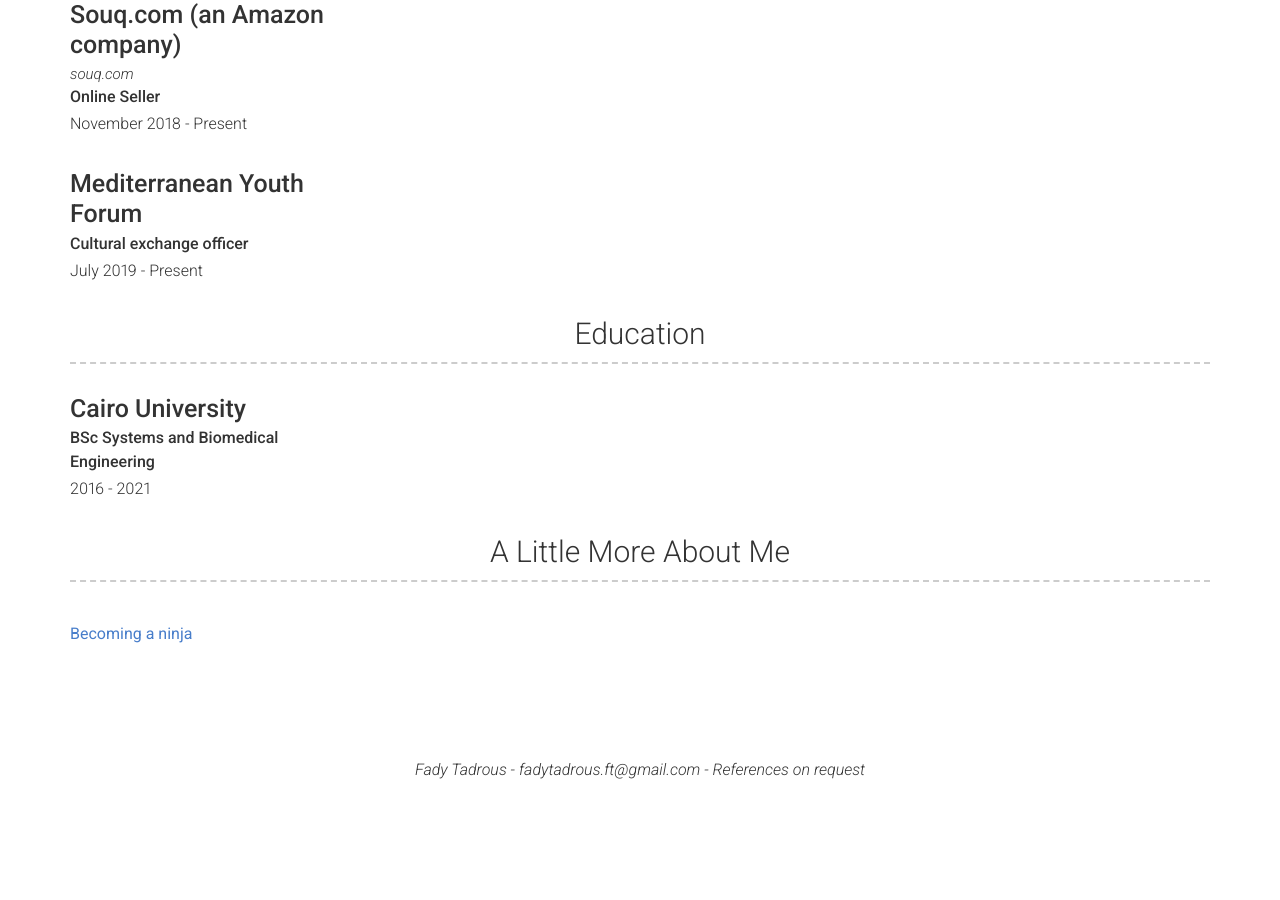
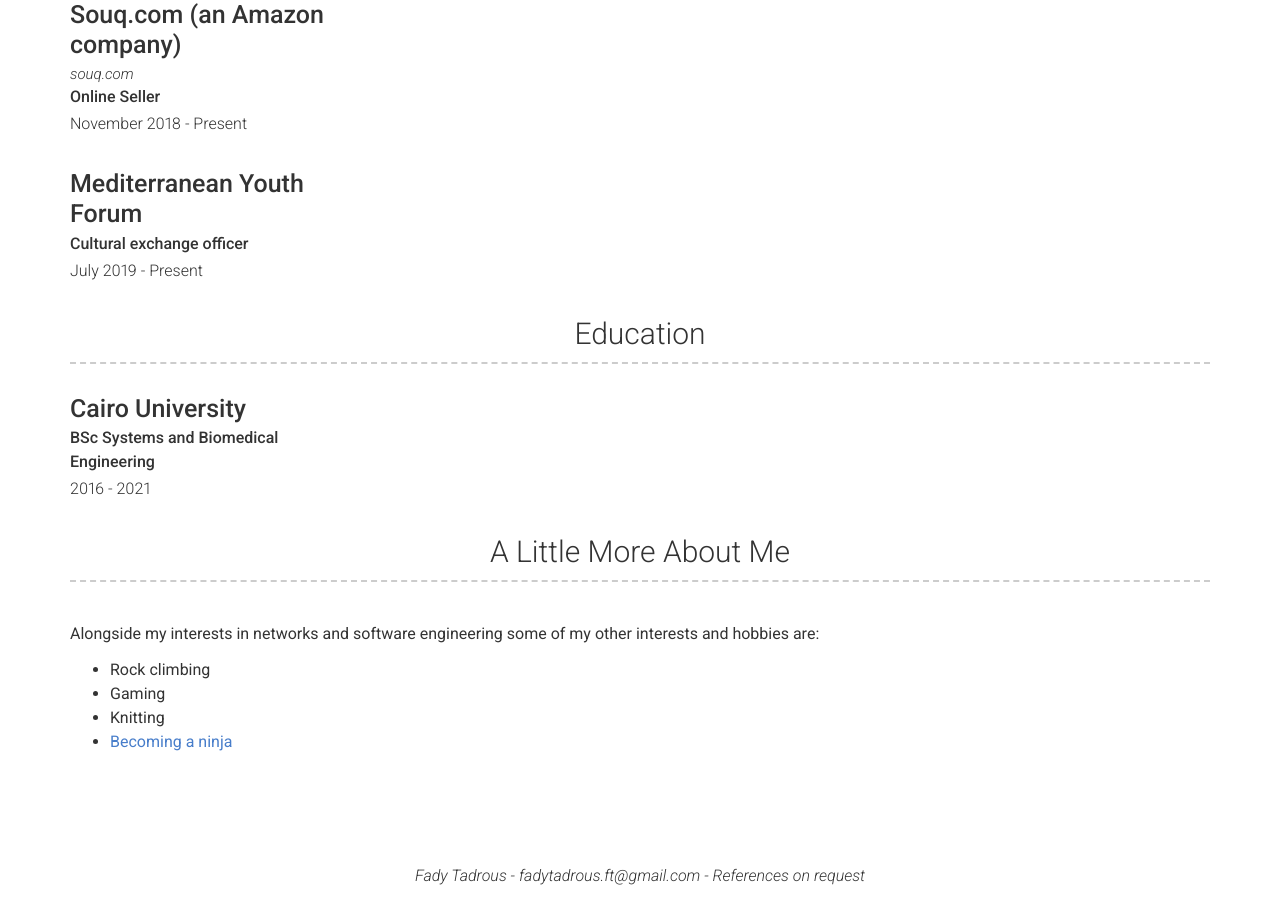
Before and after one commit to fadytadrous/My-CV, a Jekyll site: the page built from index.md, in a window 1280 px wide and 900 px high, scrolled down 1123 px. Built offline with Jekyll 4.4.1, drawn with Linux system fonts in a browser that asks for light colours; before the commit the page ends 1917 px from its top, so only the background shows below that.

Commit message:
Update _config.yml

```diff
--- a/_config.yml
+++ b/_config.yml
@@ -29,9 +29,12 @@ about_content: | # this will include new lines to allow paragraphs
 
 # Projects Section
 # projects_title: Projects
-more_content_title: Blog
 more_content: | # this will include new lines to allow paragraphs
-  [Becoming a ninja](https://www.youtube.com/watch?v=vtg4o__aRMg)
+  Alongside my interests in networks and software engineering some of my other interests and hobbies are:
+   - Rock climbing
+   - Gaming
+   - Knitting
+   - [Becoming a ninja](https://www.youtube.com/watch?v=vtg4o__aRMg)
 
 # Footer
 footer_show_references: true
```
